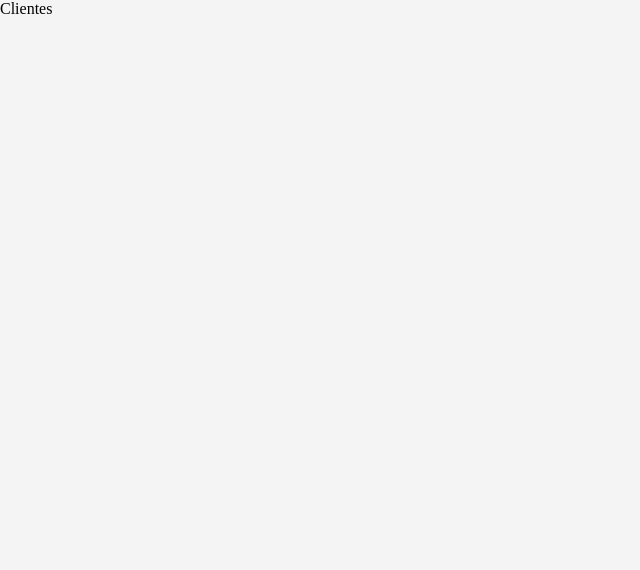
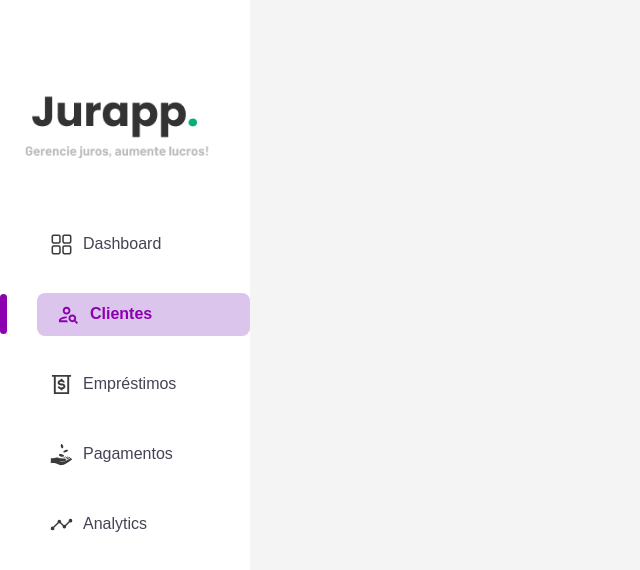
Before and after one commit to kaiudiass/jurappp, a React (Vite) app: page /clientes in a window 1280 px wide. Shown: the top 570 px of the page, without its empty margins (0-640 px from the left). Built offline with nearby package versions, Linux system fonts and the light colour scheme.

Commit message:
feat: add component MenuDesktop in Clientes

```diff
--- a/src/pages/Clientes/index.jsx
+++ b/src/pages/Clientes/index.jsx
@@ -1,8 +1,11 @@
 import React from 'react'
+import MenuDesktop from '../../components/MenuResize/MenuDesktop'
 
 const Clientes = () => {
   return (
-    <div>Clientes</div>
+    <div>
+        <MenuDesktop/>
+    </div>
   )
 }
 
```
